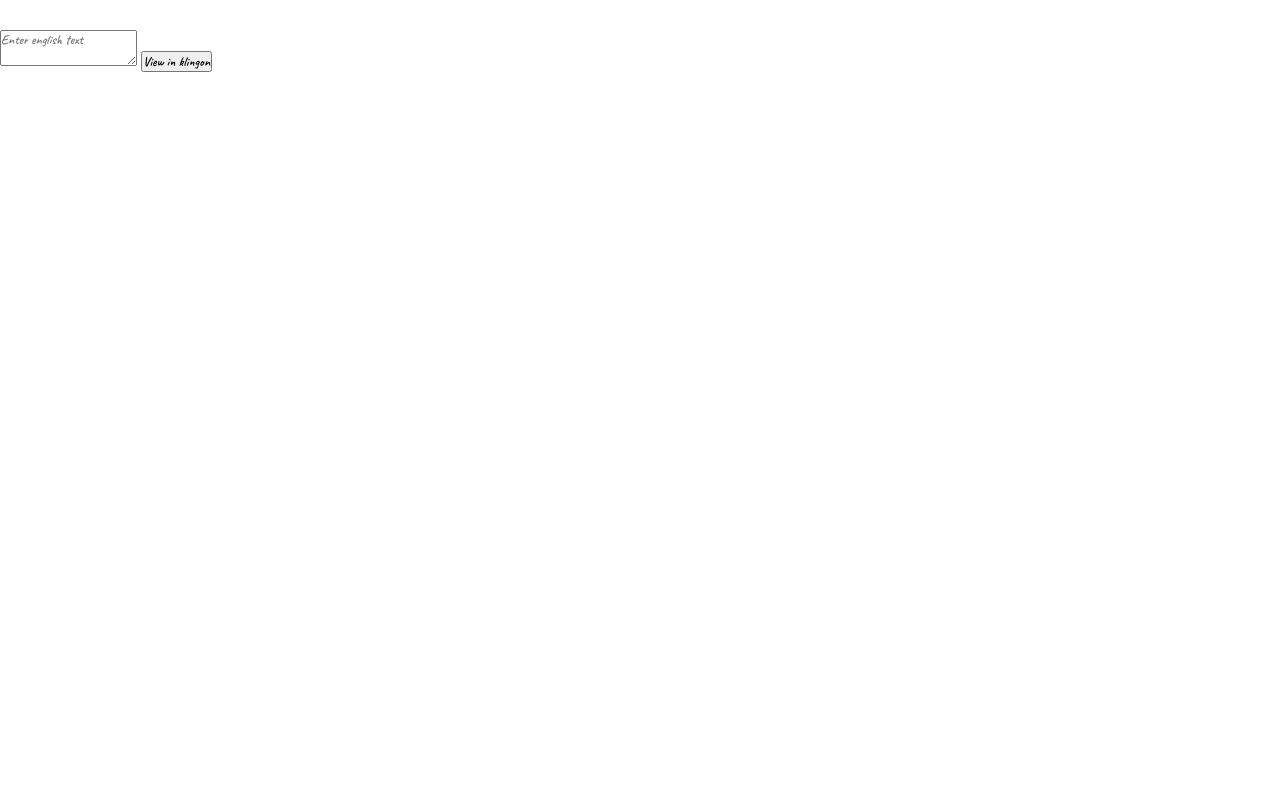
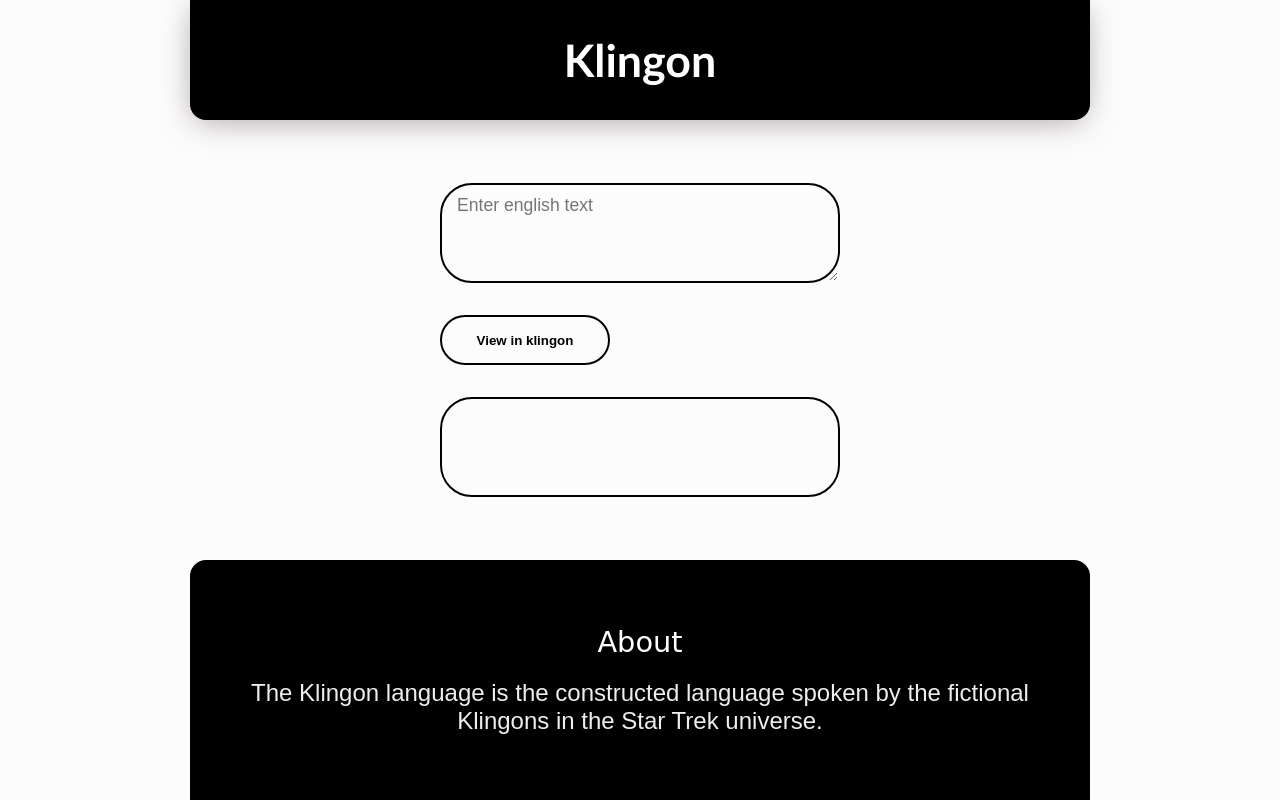
Before and after one commit to abhishek72340/MARK-7-Fun-Translate, a plain HTML site: page Mark 7/index.html in a window 1280 px wide. Drawn offline with Linux system fonts and the light colour scheme.

Commit message:
Update style.css

```diff
--- a/Mark 7/style.css
+++ b/Mark 7/style.css
@@ -1,78 +1,112 @@
-@import url('https://fonts.googleapis.com/css2?family=Caveat:wght@600&display=swap');
+
+
+* {
+    box-sizing: border-box;
+    margin: 0;
+    padding: 0;
+  }
 
   :root {
-    --background: rgb(153, 116, 116);
-    --grey: rgb(51, 51, 51);
-}
-
-* {
-    margin: 0;
-    padding: 0;
-    box-sizing: border-box;
-    font-family: 'Caveat', cursive;
+    --primary-color: black;
   }
 
   body {
-    min-height: 100vh;
+    background-color: #fdfcfd;
+
+    font-family:sans-serif;
+  }
+  .container {
+    max-width: 900px;
+    margin: 0 auto;
+  }
+  .header {
+    min-height: 15vh;
+    background-color: var(--primary-color);
+    border-radius: 0 0 1rem 1rem;
+    box-shadow: -1px 5px 32px -5px rgba(143,133,133,0.81);
     display: flex;
-    flex-direction: column;
-    /* background-color: var(--background); */
-    color: white;
-    background: url('./yoda.jpg');
-    background-size: cover;
-    background-position: top center;
+    justify-content: center;
+    align-items: center;
+
   }
-header .yoda{
-    font-size:2em;
-
-header {
+  .nav-heading {
+    color: #fff;
+    font-family: 'Gill Sans', 'Gill Sans MT', Calibri, 'Trebuchet MS', sans-serif;
+    font-size: 2.8rem;
     text-align: center;
-    margin: 2rem;
-    text-transform: uppercase;
+  }
+  .main {
+    min-height: 55vh;
   }
 
-h1 {
-    margin: 0.5rem;
+  .main {
+    display: flex;
+    justify-content: center;
+    align-items: center;
   }
 
-main {
-    margin: 1rem;
+  .textarea {
+    display: block;
+    padding: 10px 15px;
+    border: 2px solid var(--primary-color);
+    font-family: inherit;
+    font-size: 1.1rem;
+    width: 400px;
+    height: 100px;
+    border-radius: 2rem;
+    margin-bottom: 2rem;
+    background: transparent;
+    outline: none;
+  }
+  .translated-text {
+    padding: 10px 15px;
+    border: 2px solid var(--primary-color);
+    height: 100px;
+    width: 400px;
+    border-radius: 2rem;
+    margin-top: 2rem;
+    font-size: 1.1rem;
   }
 
-#txt-input, #output {
-    margin: auto;
+  .btn {
     display: block;
-    padding: 1rem;
-    width: 80%;
-    height: 20vh;
-    font-size: 1.5rem;
-    outline: none;
-    border: 1px solid black;
-    border-radius: 0.3rem;
-    opacity: 0.7;
+    padding: 10px 15px;
+    font-family: inherit;
+    border-radius: 2rem;
+    height: 50px;
+    width: 170px;
+    background-color: transparent;
+    color: var(--primary-color);
+    border: 2px solid var(--primary-color);
+    font-weight: 700;
+    transition: all 0.3s;
+  }
+  .btn:hover {
+    background-color: black;
+    color: rgb(238, 238, 238);
   }
 
-button {
-    display: block;
-    margin: 1rem auto;
-    padding: 0.5rem;
-    font-size: 1rem;
-    font-family: 'Caveat', cursive;
-    text-transform: uppercase;
-    border-radius: 0.3rem;
-    background-color: var(--grey);
-    color: white;
-    outline: none;
-    border: none;
-    cursor: pointer;
+  .footer {
+    min-height: 30vh;
+    background-color: var(--primary-color);
+    border-bottom-right-radius: 15px;
+    border-bottom-left-radius: 15px;
+    display: flex;
+    align-items: center;
+    border-radius: 1rem 1rem 0 0;
+    justify-content: center;
+    text-align: center;
   }
 
-footer {
-    margin-top: auto;
-    width: 100%;
-    background-color: var(--grey);
-    color: white;
-    text-align: center;
+  .footer-heading {
+    font-family: "Bungee Shade", cursive;
+    color: #fff;
+    font-size: 1.8rem;
+    padding: 10px 0;
+  }
+
+  .footer-text {
+    color: #eee;
+    padding: 10px 30px;
     font-size: 1.5rem;
-    padding: 1rem;
   }
```
Lines whose indentation alone changed are shown as unchanged.
